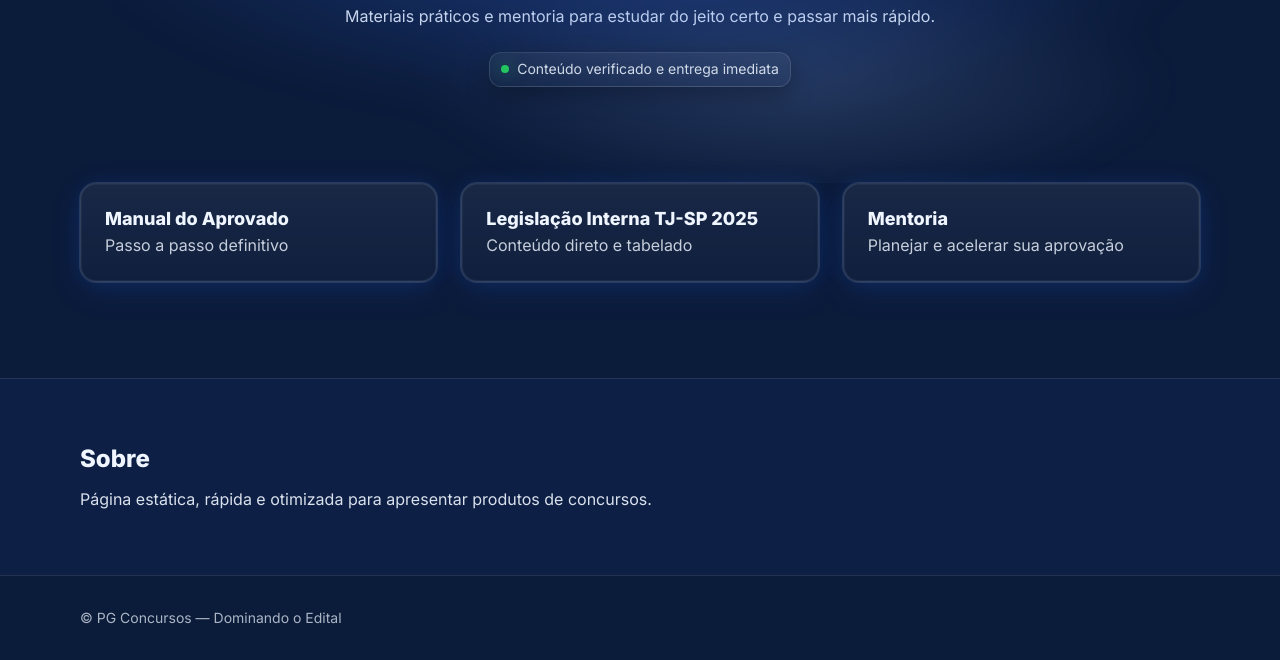
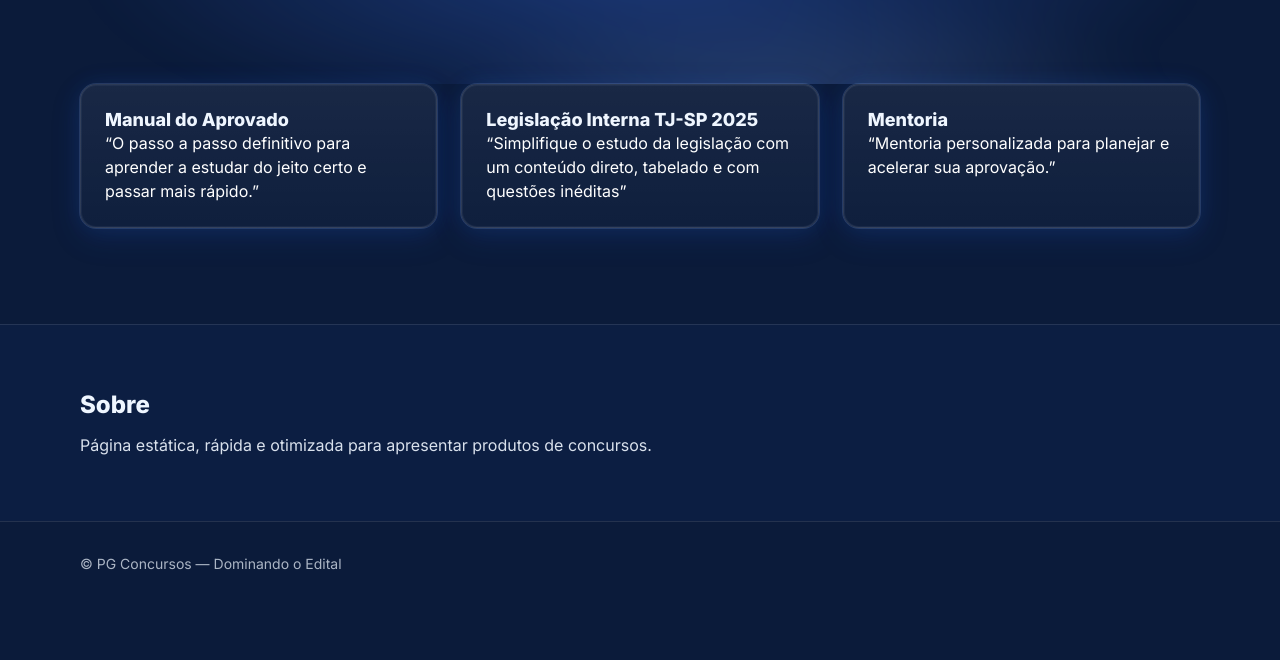
Before and after one commit to pgeovanny/paginavendas, a plain HTML site: page index.html in a window 1280 px wide. Shown: the part 221-881 px from the top of the page. After the commit the page ends 827 px from the top, so only its background shows below. Drawn offline with nearby package versions, Linux system fonts and the light colour scheme.

Commit message:
Update index.html

```diff
--- a/index.html
+++ b/index.html
@@ -17,7 +17,7 @@
     }}}
   </script>
 </head>
-<body class="bg-brand-900 text-white font-[Inter]">
+<body class="bg-brand-900 text-white font-[Inter] page-gradient">
   <!-- Header fixo -->
   <header class="sticky top-0 z-50 backdrop-blur supports-[backdrop-filter]:bg-brand-900/80 bg-brand-900/95 border-b border-white/10 glow-top">
     <div class="max-w-6xl mx-auto px-4 py-4 flex items-center justify-between">
@@ -26,58 +26,52 @@
         <span class="text-white/60 text-lg md:text-xl">×</span>
         <span class="text-xl md:text-2xl text-blue-50">Dominando o Edital</span>
       </a>
-      <nav class="hidden md:flex gap-6 text-blue-50/80">
+      <nav class="hidden md:flex gap-6">
         <a href="#produtos" class="nav-link">Produtos</a>
         <a href="#sobre" class="nav-link">Sobre</a>
       </nav>
     </div>
   </header>
 
-  <!-- Hero com efeito premium -->
+  <!-- Hero (sem as frases pedidas) -->
   <section class="relative overflow-hidden">
-    <!-- glow premium -->
     <div class="premium-glow" aria-hidden="true"></div>
     <div class="max-w-6xl mx-auto px-4 py-16 md:py-24 text-center">
       <h1 class="text-3xl md:text-5xl font-extrabold leading-tight text-blue-50">
         Você está mais próximo da sua <span class="underline-accent">aprovação</span>.
       </h1>
-      <p class="mt-4 text-blue-50/90 max-w-2xl mx-auto">
-        Materiais práticos e mentoria para estudar do jeito certo e passar mais rápido.
-      </p>
-      <!-- mini “glass badge” opcional (efeito apenas visual) -->
-      <div class="mx-auto mt-6 inline-flex items-center gap-2 glass-badge">
-        <span class="dot"></span>
-        <span class="text-sm text-blue-50/85">Conteúdo verificado e entrega imediata</span>
-      </div>
     </div>
   </section>
 
-  <!-- Lista de produtos como botões (cards com glow) -->
+  <!-- Lista de produtos com subtítulos bonitos -->
   <section id="produtos" class="max-w-6xl mx-auto px-4 pb-24">
     <div class="grid sm:grid-cols-2 lg:grid-cols-3 gap-6">
-      <a href="product.html?p=manual-do-aprovado" class="card-btn neon-outline">
+      <!-- Manual -->
+      <a href="product.html?p=manual-do-aprovado" class="card-btn neon-outline card-gradient">
         <div class="p-6">
           <h3 class="btn-title text-blue-50">Manual do Aprovado</h3>
-          <p class="btn-sub text-blue-50/90">Passo a passo definitivo</p>
+          <p class="card-quote">“O passo a passo definitivo para aprender a estudar do jeito certo e passar mais rápido.”</p>
         </div>
       </a>
-      <a href="product.html?p=legislacao-interna-tjsp-2025" class="card-btn neon-outline">
+      <!-- Legislação -->
+      <a href="product.html?p=legislacao-interna-tjsp-2025" class="card-btn neon-outline card-gradient">
         <div class="p-6">
           <h3 class="btn-title text-blue-50">Legislação Interna TJ-SP 2025</h3>
-          <p class="btn-sub text-blue-50/90">Conteúdo direto e tabelado</p>
+          <p class="card-quote">“Simplifique o estudo da legislação com um conteúdo direto, tabelado e com questões inéditas”</p>
         </div>
       </a>
-      <a href="product.html?p=mentoria" class="card-btn neon-outline">
+      <!-- Mentoria -->
+      <a href="product.html?p=mentoria" class="card-btn neon-outline card-gradient">
         <div class="p-6">
           <h3 class="btn-title text-blue-50">Mentoria</h3>
-          <p class="btn-sub text-blue-50/90">Planejar e acelerar sua aprovação</p>
+          <p class="card-quote">“Mentoria personalizada para planejar e acelerar sua aprovação.”</p>
         </div>
       </a>
     </div>
   </section>
 
-  <!-- Sobre (opcional) -->
-  <section id="sobre" class="bg-brand-800/40 border-t border-white/10">
+  <!-- Sobre -->
+  <section id="sobre" class="bg-brand-800/30 border-t border-white/10 section-gradient">
     <div class="max-w-6xl mx-auto px-4 py-12 md:py-16">
       <h2 class="text-2xl font-bold text-blue-50">Sobre</h2>
       <p class="text-blue-50/90 mt-3 max-w-3xl">
```
